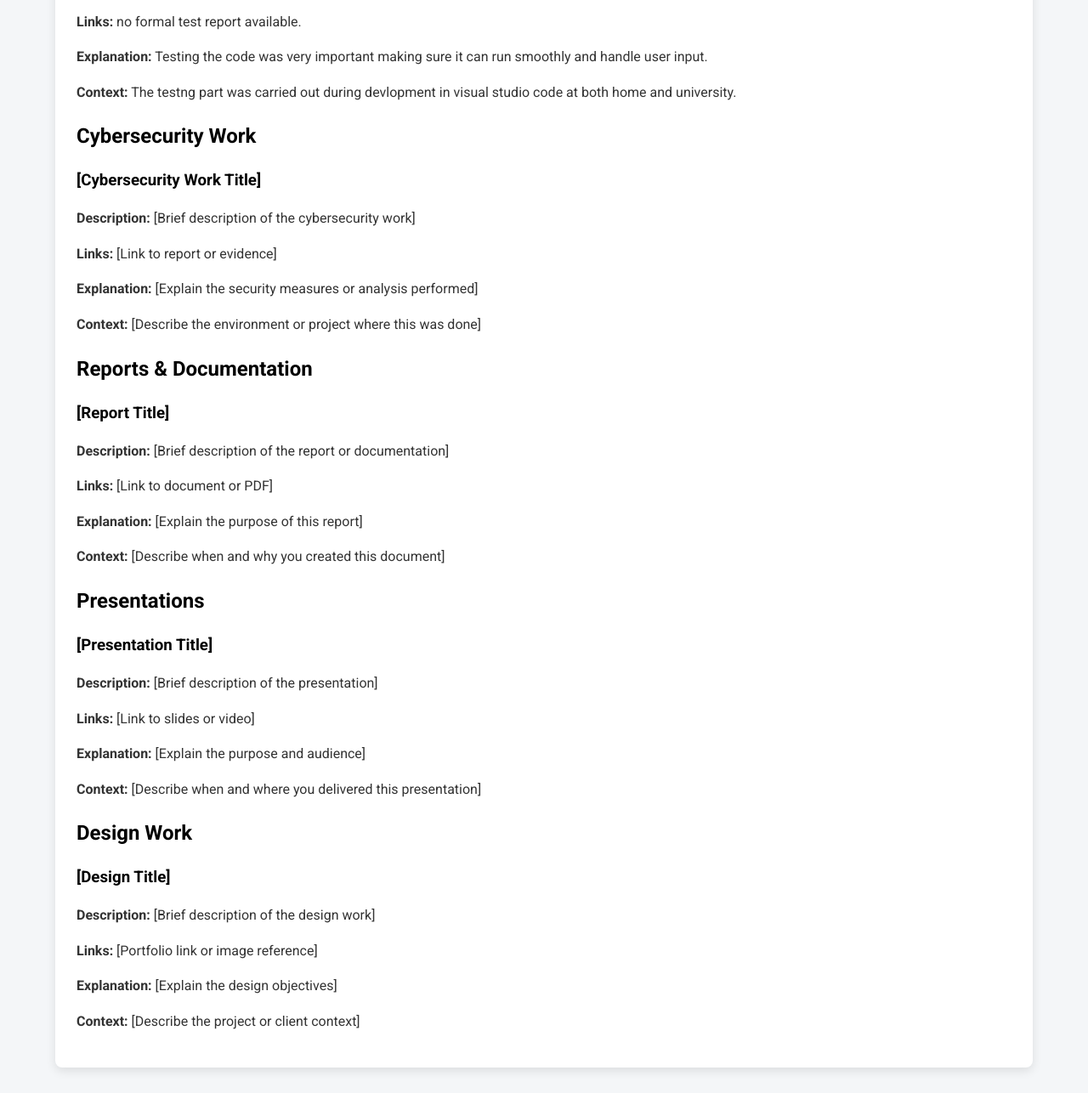
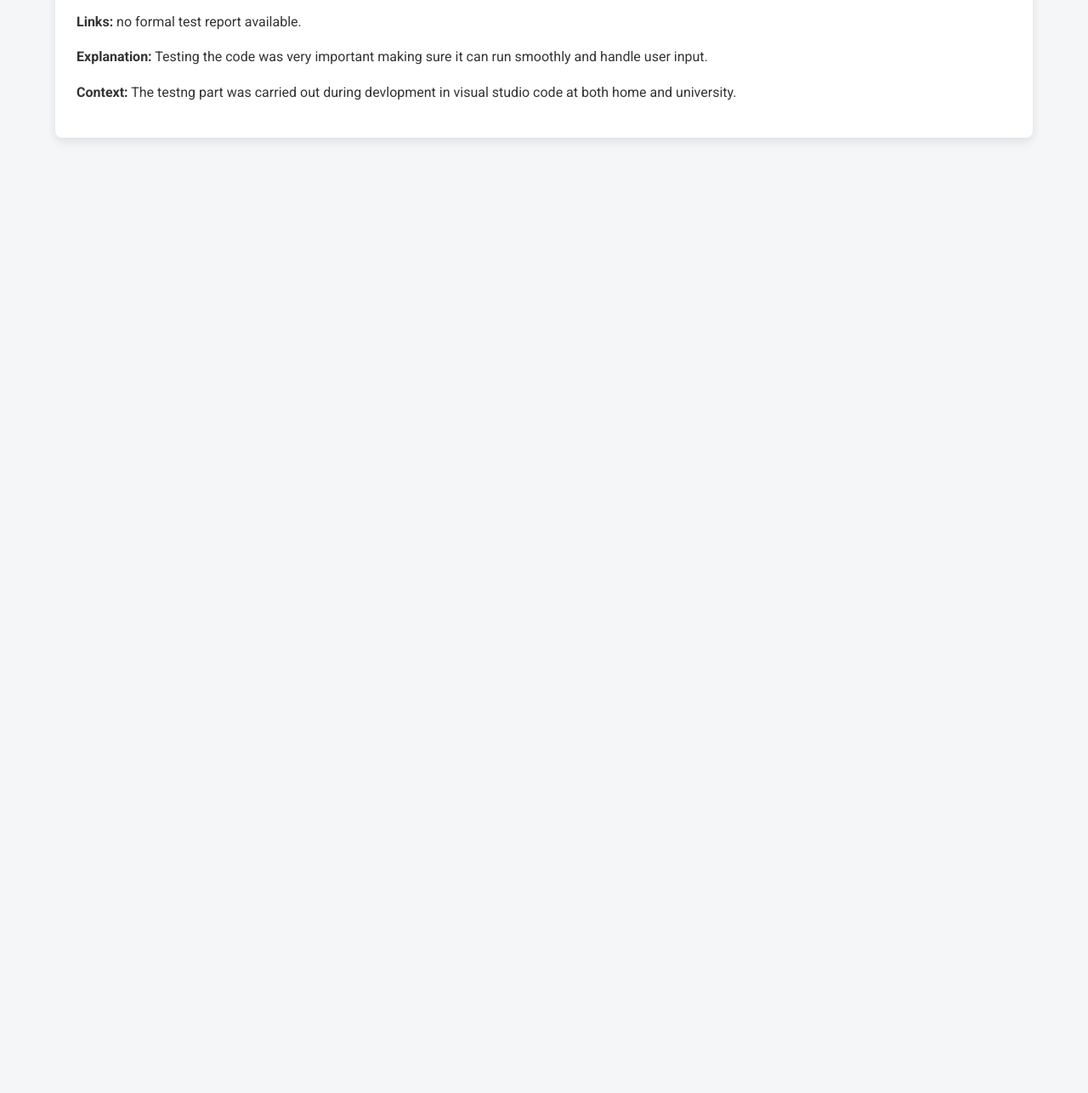
Before and after one commit to ZahidN2006/Zahid-portfolio, a plain HTML site: page docs/work.html in a window 1280 px wide. Shown: the part 854-2140 px from the top of the page at 85% size. After the commit the page ends 1046 px from the top, so only its background shows below. Drawn offline with Linux system fonts and the light colour scheme.

Commit message:
Update work.html

```diff
--- a/docs/work.html
+++ b/docs/work.html
@@ -40,42 +40,6 @@
             <p><strong>Explanation:</strong> Testing the code was very important making sure it can run smoothly and handle user input.</p>
             <p><strong>Context:</strong> The testng part was carried out during devlopment in visual studio code at both home and university.</p>
         </div>
-
-        <h2>Cybersecurity Work</h2>
-        <div class="cybersecurity">
-            <h3>[Cybersecurity Work Title]</h3>
-            <p><strong>Description:</strong> [Brief description of the cybersecurity work]</p>
-            <p><strong>Links:</strong> [Link to report or evidence]</p>
-            <p><strong>Explanation:</strong> [Explain the security measures or analysis performed]</p>
-            <p><strong>Context:</strong> [Describe the environment or project where this was done]</p>
-        </div>
-
-        <h2>Reports & Documentation</h2>
-        <div class="report">
-            <h3>[Report Title]</h3>
-            <p><strong>Description:</strong> [Brief description of the report or documentation]</p>
-            <p><strong>Links:</strong> [Link to document or PDF]</p>
-            <p><strong>Explanation:</strong> [Explain the purpose of this report]</p>
-            <p><strong>Context:</strong> [Describe when and why you created this document]</p>
-        </div>
-
-        <h2>Presentations</h2>
-        <div class="presentation">
-            <h3>[Presentation Title]</h3>
-            <p><strong>Description:</strong> [Brief description of the presentation]</p>
-            <p><strong>Links:</strong> [Link to slides or video]</p>
-            <p><strong>Explanation:</strong> [Explain the purpose and audience]</p>
-            <p><strong>Context:</strong> [Describe when and where you delivered this presentation]</p>
-        </div>
-
-        <h2>Design Work</h2>
-        <div class="design">
-            <h3>[Design Title]</h3>
-            <p><strong>Description:</strong> [Brief description of the design work]</p>
-            <p><strong>Links:</strong> [Portfolio link or image reference]</p>
-            <p><strong>Explanation:</strong> [Explain the design objectives]</p>
-            <p><strong>Context:</strong> [Describe the project or client context]</p>
-        </div>
     </div>
 </body>
 </html>
```
